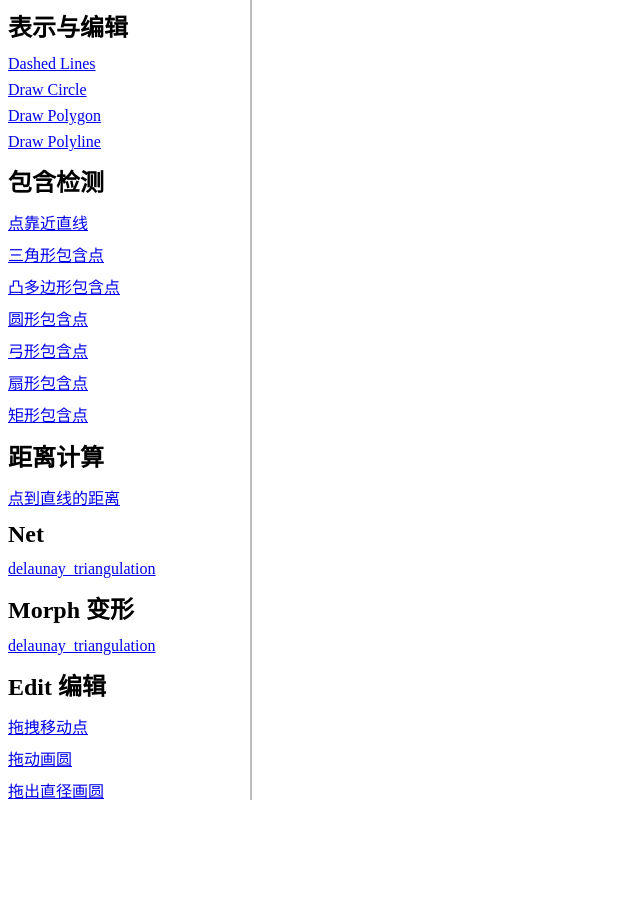
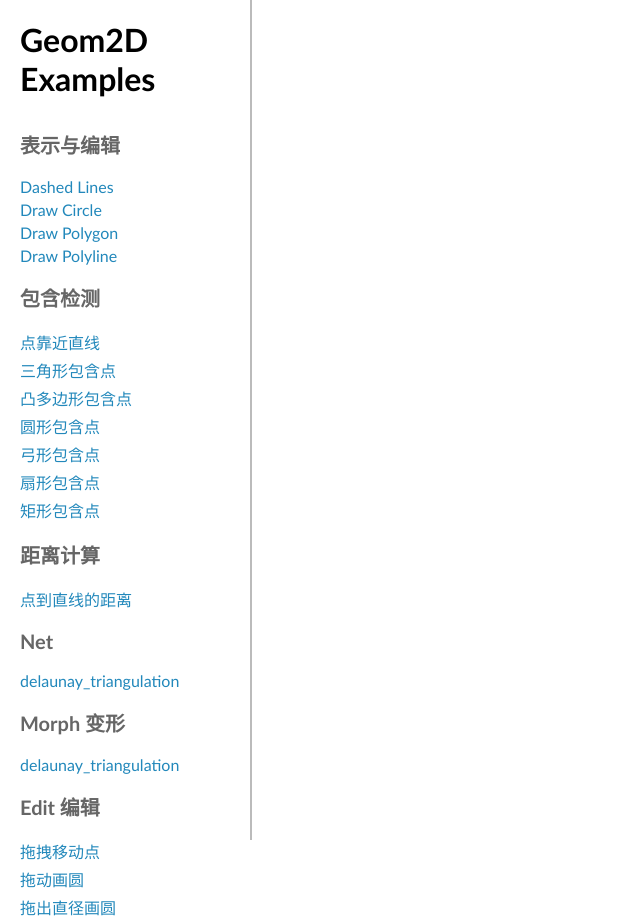
Before and after one commit to jarvisniu/bu.js, a plain HTML site: page examples/index.html in a window 1280 px wide. Shown: the whole page, without its empty margins (0-640 px from the left). Before the commit the page ends 806 px from the top, so only its background shows below. Drawn offline with Linux system fonts and the light colour scheme.

Commit message:
improve style

```diff
--- a/examples/index.html
+++ b/examples/index.html
@@ -10,13 +10,26 @@
         }
         html, body {
             height: 100%;
+            font-family: "Calibri Light", Calibri, Arial, sans-serif;
         }
 
         #side {
             position: absolute;
-            width: 250px;
+            padding: 20px;
+            width: 210px;
             height: 100%;
             border-right: solid #bbb 2px;
+        }
+
+        h1 {
+            font-size: 32px;
+            padding-bottom: 16px;
+        }
+
+        h2 {
+            padding: 16px 0;
+            color: #666;
+            font-size: 20px;
         }
 
         #container {
@@ -27,11 +40,13 @@
 
         #side a {
             display: block;
-            padding: 4px 8px;
+            padding: 2px 0;
+            text-decoration: none;
+            color: #28B;
         }
 
-        #side h2 {
-            padding: 8px;
+        #side a:hover {
+            text-decoration: underline;
         }
 
         #container iframe {
@@ -42,6 +57,7 @@
 </head>
 <body>
     <div id="side">
+        <h1>Geom2D Examples</h1>
         <h2>表示与编辑</h2>
         <a target="web" href="01.表示与编辑/dashed_stroke.html">Dashed Lines</a>
         <a target="web" href="01.表示与编辑/draw_circle.html">Draw Circle</a>
```
